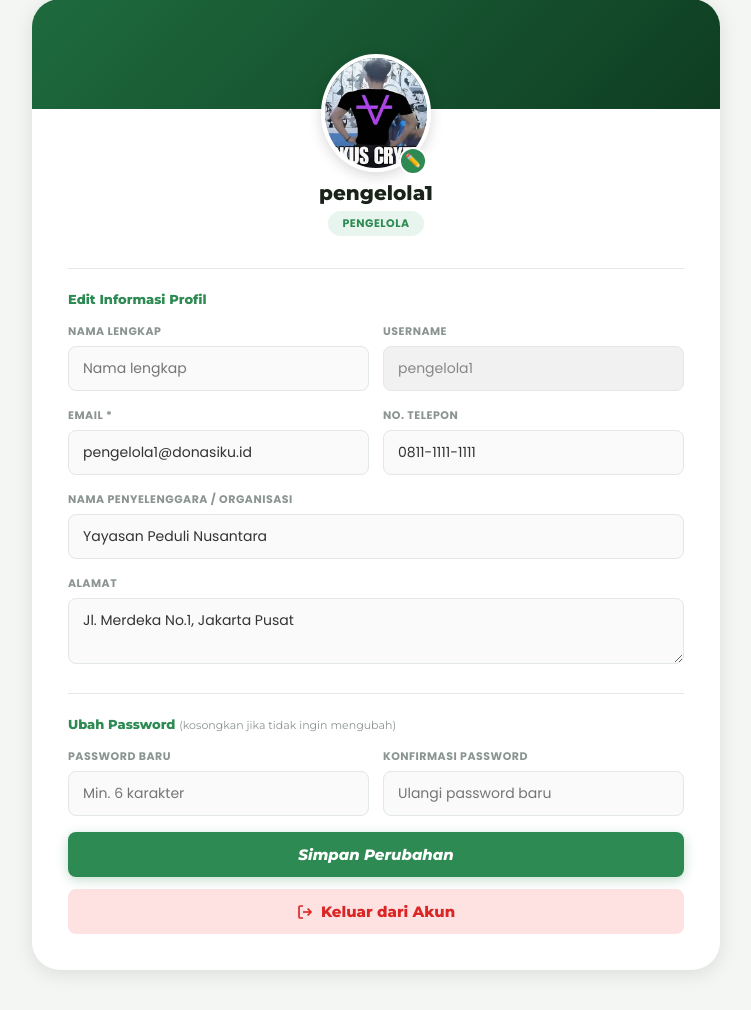
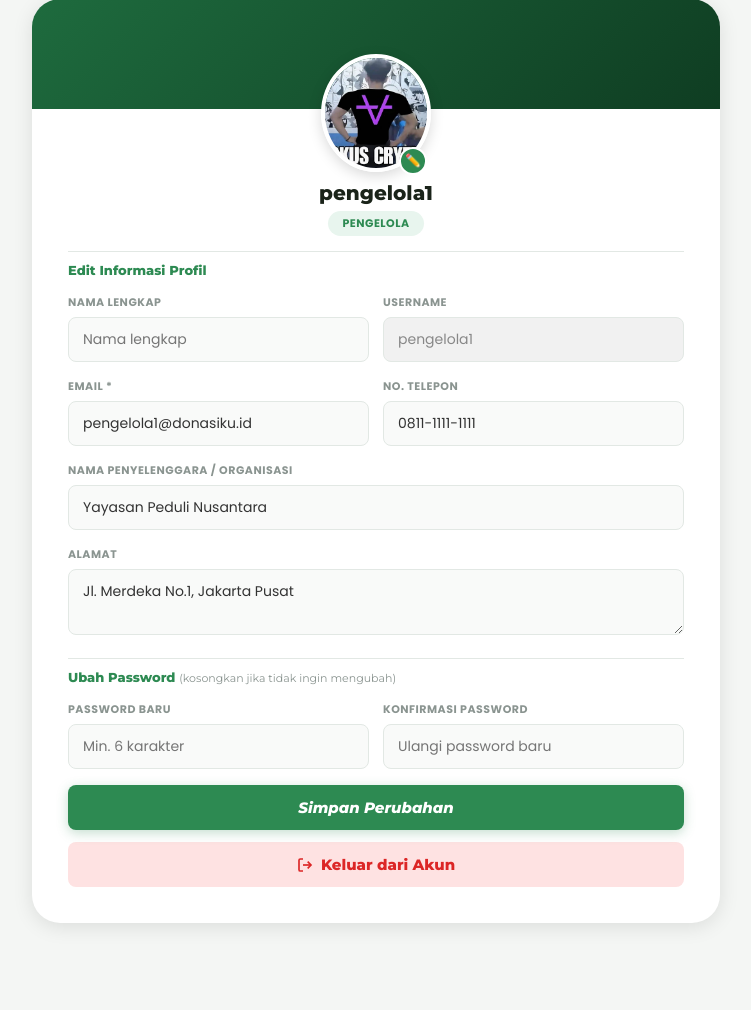
Before and after one commit to mosesard14/Mini-Project-1, a PHP site: page /profil.php in a window 1280 px wide. Shown: the part 93-1103 px from the top of the page, without its empty margins (264-1015 px from the left). Run offline with PHP 8.4, Linux system fonts and the light colour scheme; a user stored in the database is signed in; data comes from the database, SQL or seed files in the repository.

Commit message:
penyesuaian ui

```diff
--- a/pages/profil.php
+++ b/pages/profil.php
@@ -124,8 +124,8 @@ if ($role === 'donatur') {
         .rs-val { font-size:14px; font-weight:800; color:#1a2319; }
         .rs-cnt { font-size:11px; color:var(--gray-muted); }
 
-        .form-divider { border:none; border-top:1.5px solid var(--gray-border); margin:22px 0; }
-        .form-sec { font-family:'Montserrat',sans-serif; font-size:13px; font-weight:800; color:var(--green-primary); margin-bottom:16px; }
+        .form-divider { border:none; border-top:1.5px solid var(--gray-border); margin-top: 5px; margin-bottom: 10px;}
+        .form-sec { font-family:'Montserrat',sans-serif; font-size:13px; font-weight:800; color:var(--green-primary); margin-bottom:16px; margin-top: 10px; }
 
         .fg { margin-bottom:16px; }
         .fg label { display:block; font-size:11px; font-weight:700; color:var(--gray-muted); text-transform:uppercase; letter-spacing:.5px; margin-bottom:6px; }
```
